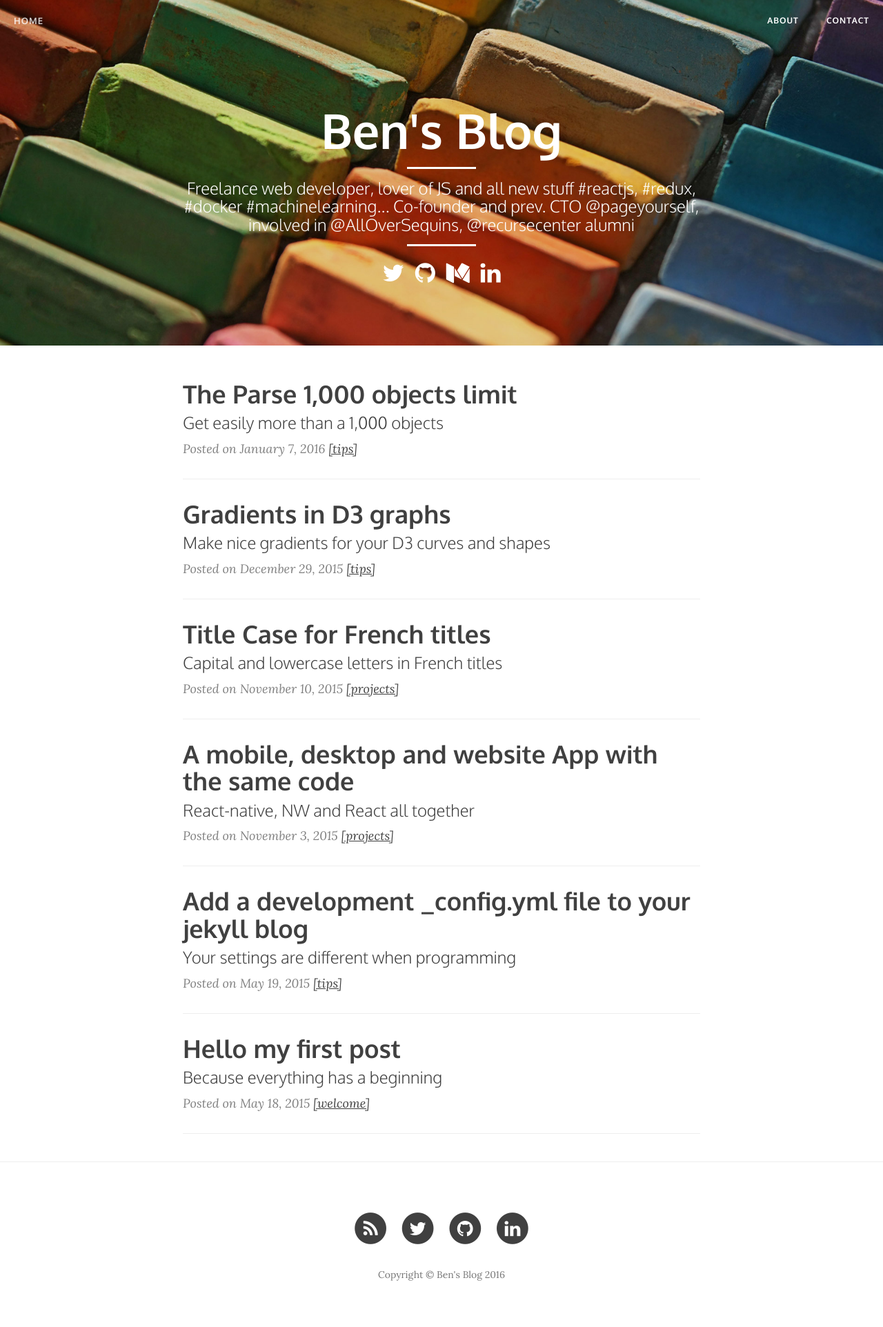
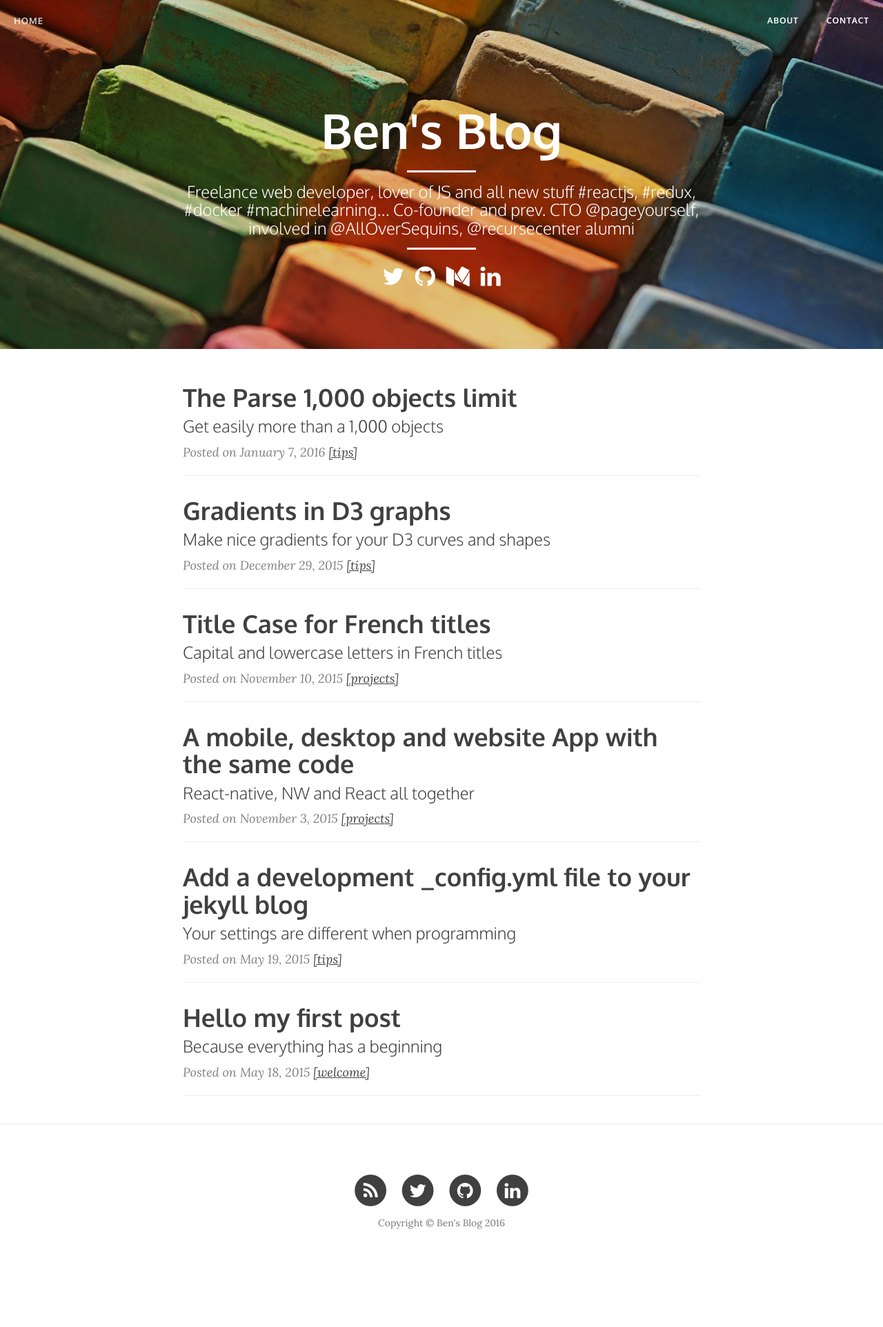
Before and after one commit to benoitvallon/benoitvallon.github.io, a Jekyll site: the page built from index.html, in a window 1280 px wide. Shown: the whole page at 69% size. Built offline with Jekyll 4.4.1, drawn with Linux system fonts in a browser that asks for light colours; nearby versions of some CDN libraries; the list of posts is cut into pages by our own code; after the commit the page ends 1849 px from its top, so only the background shows below that.

Commit message:
Updates styles

```diff
--- a/css/clean-blog.css
+++ b/css/clean-blog.css
@@ -49,9 +49,12 @@
 }
 p {
   line-height: 1.5;
+  margin: 10px 0;
+}
+p img {
   margin: 30px 0;
 }
-p a {
+p a, .row li a {
   text-decoration: underline;
 }
 h1,
@@ -62,6 +65,8 @@
 h6 {
   font-family: 'Oxygen', 'Helvetica Neue', Helvetica, Arial, sans-serif;
   font-weight: 600;
+  margin-top: 30px;
+  margin-bottom: 20px;
 }
 a {
   color: #404040;
```
